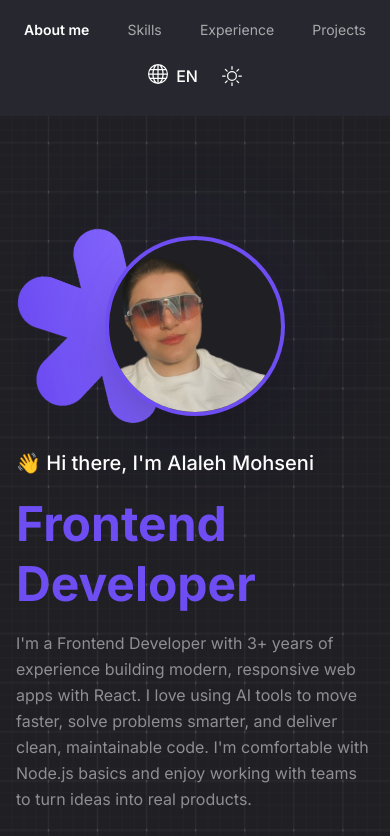
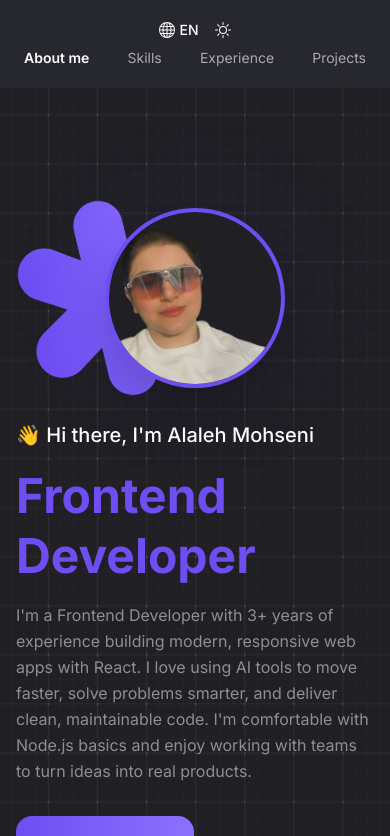
Before and after one commit to Alaleh-Mohseni/portfolio, a React (Vite) app: page / in a window 390 px wide. Shown: the top 836 px of the page. Built offline with nearby package versions, Linux system fonts and the light colour scheme.

Commit message:
feat: enhance UX with dynamic title, external resume link, and improved dark mode styles
* Open resume link in a new tab
* Sync document.title with active section and selected language (EN/FA)
* Improve tag background color in dark mode for better contrast

```diff
--- a/src/components/Header/Header.css
+++ b/src/components/Header/Header.css
@@ -1,6 +1,6 @@
 .header-button {
   background: transparent;
-  padding: 8px;
+  /* padding: 8px; */
   border: none;
   cursor: pointer;
   transition:
--- a/src/components/Header/Header.jsx
+++ b/src/components/Header/Header.jsx
@@ -79,7 +79,7 @@ function Header() {
 
   return (
     <header
-      className={`header flex flex-col md:flex-row items-center justify-between px-6 transition-all duration-300 ${
+      className={`header flex flex-col-reverse gap-2 md:flex-row items-center justify-between px-6 transition-all duration-300 ${
         isScrolled ? 'py-3 shadow-lg header--scrolled' : 'py-5'
       } ${!isHeaderVisible ? 'header--hidden' : ''}`}
     >
@@ -101,14 +101,14 @@ function Header() {
         </ul>
       </nav>
 
-      <div className="header__controls flex justify-center gap-2">
+      <div className="flex justify-center items-center gap-4">
         <button
           onClick={toggleLanguage}
-          className="header-button flex justify-center gap-2"
+          className="header-button flex justify-center items-center gap-1"
           aria-label="Toggle language"
         >
-          <BsGlobe className="text-xl" />
-          <span className="text-base font-medium uppercase language">
+          <BsGlobe className="text-base md:text-xl" />
+          <span className="text-sm md:text-base font-medium uppercase language">
             {language}
           </span>
         </button>
@@ -119,9 +119,9 @@ function Header() {
           aria-label="Toggle theme"
         >
           {theme === 'dark' ? (
-            <BsSun className="text-xl" />
+            <BsSun className="text-base md:text-xl" />
           ) : (
-            <BsMoon className="text-xl" />
+            <BsMoon className="text-base md:text-xl" />
           )}
         </button>
       </div>
--- a/src/components/Hero/Hero.jsx
+++ b/src/components/Hero/Hero.jsx
@@ -27,7 +27,12 @@ function Hero() {
 
         {/* CV Button */}
         <div className="flex flex-wrap items-center gap-6">
-          <a href={t.cvLink} className="gap-2 px-6 py-4 rounded-2xl cv-button">
+          <a
+            href={t.cvLink}
+            target="_blank"
+            rel="noopener noreferrer"
+            className="gap-2 px-6 py-4 rounded-2xl cv-button"
+          >
             <BsDownload className="text-lg" />
             {t.cvButton}
           </a>
--- a/src/components/Projects/Projects.jsx
+++ b/src/components/Projects/Projects.jsx
@@ -18,6 +18,7 @@ function Projects() {
   const data = portfolioData[language].projects
   const [activeCategory, setActiveCategory] = useState('all')
   const [previewImage, setPreviewImage] = useState(null)
+  const [loaded, setLoaded] = useState(false)
 
   const filteredProjects =
     activeCategory === 'all'
@@ -102,8 +103,14 @@ function Projects() {
                 <img
                   src={project.image}
                   alt={project.title}
-                  className="w-full h-full object-cover object-top transition-transform duration-[350ms] ease-in-out group-hover:scale-[1.06]"
+                  loading="lazy"
+                  onLoad={() => setLoaded(true)}
+                  className={`w-full h-full object-cover object-top transition-opacity duration-500 ease-in-out group-hover:scale-[1.06]
+                    ${loaded ? 'opacity-100' : 'opacity-0'}`}
                 />
+                {!loaded && (
+                  <div className="absolute inset-0 bg-[var(--image-bg)] animate-pulse rounded-xl" />
+                )}
                 <div className="absolute inset-0 bg-[rgba(110,78,242,0.15)] flex items-center justify-center opacity-0 transition-opacity duration-300 group-hover:opacity-100">
                   <span className="text-white text-[13px] font-medium bg-[rgba(0,0,0,0.45)] px-3.5 py-1.5 rounded-[20px] backdrop-blur-[4px]">
                     {language === 'fa' ? 'مشاهده تصویر' : 'Click to preview'}
@@ -137,9 +144,7 @@ function Projects() {
                       ))}
                   </div>
                 </div>
-                <p className="text-sm mb-4 line-clamp-3">
-                  {project.description}
-                </p>
+                <p className="text-sm mb-4">{project.description}</p>
                 {/* Technologies */}
                 <div className="flex flex-wrap gap-1.5">
                   {project.technologies.map((tech, index) => (
@@ -175,6 +180,7 @@ function Projects() {
           >
             <img
               src={previewImage}
+              loading="lazy"
               alt="Preview"
               className="w-full h-full max-w-[90vw] max-h-[90vh] object-contain rounded-[1px] shadow-[0_24px_64px_rgba(0,0,0,0.6)] max-md:max-w-[95vw] max-md:max-h-[95vh]"
             />
--- a/src/contexts/LanguageContext.jsx
+++ b/src/contexts/LanguageContext.jsx
@@ -13,7 +13,13 @@ export function LanguageProvider({ children }) {
       'dir',
       language === 'fa' ? 'rtl' : 'ltr'
     )
+
     document.documentElement.setAttribute('lang', language)
+
+    document.title =
+      language === 'fa'
+        ? 'آلاله محسنی - توسعه‌دهنده فرانت‌اند'
+        : 'Alaleh Mohseni - Frontend Developer'
 
     storage.set('language', language)
   }, [language])
--- a/src/data/portfolio-data.js
+++ b/src/data/portfolio-data.js
@@ -49,7 +49,7 @@ const portfolioData = {
                 { name: "Firebase", icon: "/dev/firebase.svg" },
                 { name: "Vitest", icon: "/dev/vitest.svg" },
                 { name: "ClickHouse", icon: "/dev/clickhouse.svg" },
-                { name: "Socket.io", icon: "/dev/socket.svg" },
+                // { name: "Socket.io", icon: "/dev/socket.svg" },
             ]
         },
 
@@ -339,7 +339,7 @@ const portfolioData = {
                 { name: "Firebase", icon: "/dev/firebase.svg" },
                 { name: "Vitest", icon: "/dev/vitest.svg" },
                 { name: "ClickHouse", icon: "/dev/clickhouse.svg" },
-                { name: "Socket.io", icon: "/dev/socket.svg" },
+                // { name: "Socket.io", icon: "/dev/socket.svg" },
             ]
         },
 
--- a/src/index.css
+++ b/src/index.css
@@ -26,6 +26,7 @@
     --card-box-shadow: 0 8px 16px rgba(0, 0, 0, 0.08);
     --img-box-shadow: 0 1px 6px rgba(0, 0, 0, 0.06);
     --btn-shadow: 0 4px 12px rgba(110, 78, 242, 0.25);
+    --image-bg: rgba(110, 78, 242, 0.08);
     --filter-bg: 0;
 
     --h1-font-size: 1.5rem;
@@ -72,6 +73,7 @@
     --btn-shadow: 0 0 10px rgba(0, 0, 0, 0.25);
     --filter-bg: 100%;
     --print-bg: #ffffff;
+    --image-bg: rgba(110, 78, 242, 0.15);
   }
 
   html {
@@ -165,21 +167,6 @@
     font-size: var(--h3-font-size);
   }
 
-  /* Mobile header controls animation */
-  @media (max-width: 767px) {
-    .header--hidden .header__controls {
-      @apply opacity-0 -translate-y-2 pointer-events-none;
-      max-height: 0;
-      margin-top: 0;
-    }
-
-    .header__controls {
-      @apply transition-all duration-300 ease-in-out opacity-100 translate-y-0;
-      max-height: 48px;
-      margin-top: 1rem;
-    }
-  }
-
   /* Button Styling */
   .cv-button {
     background: var(--accent-gradient);
```
